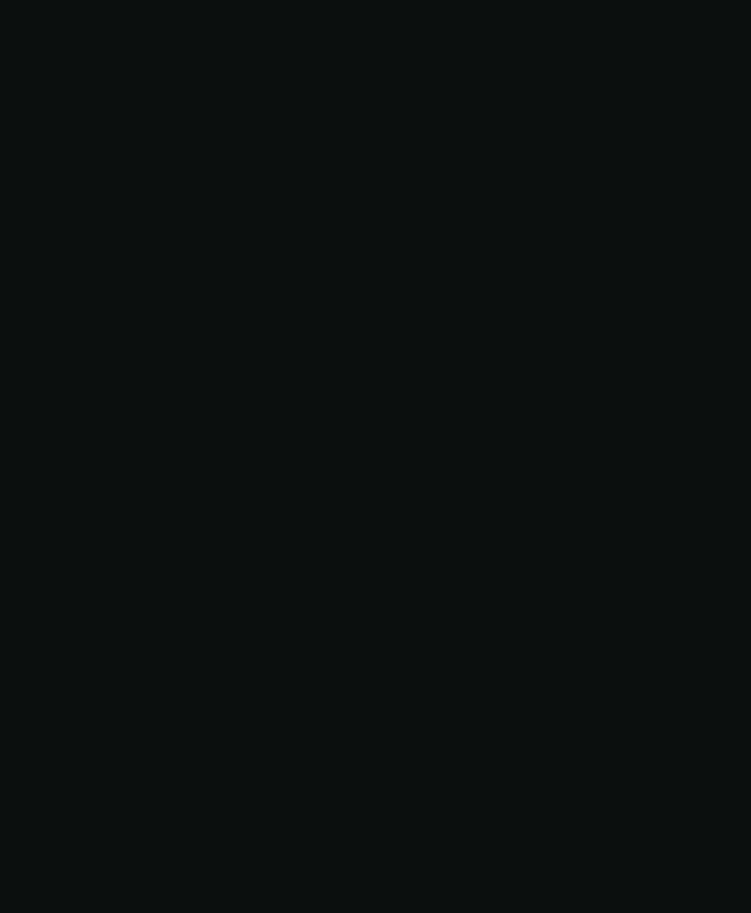
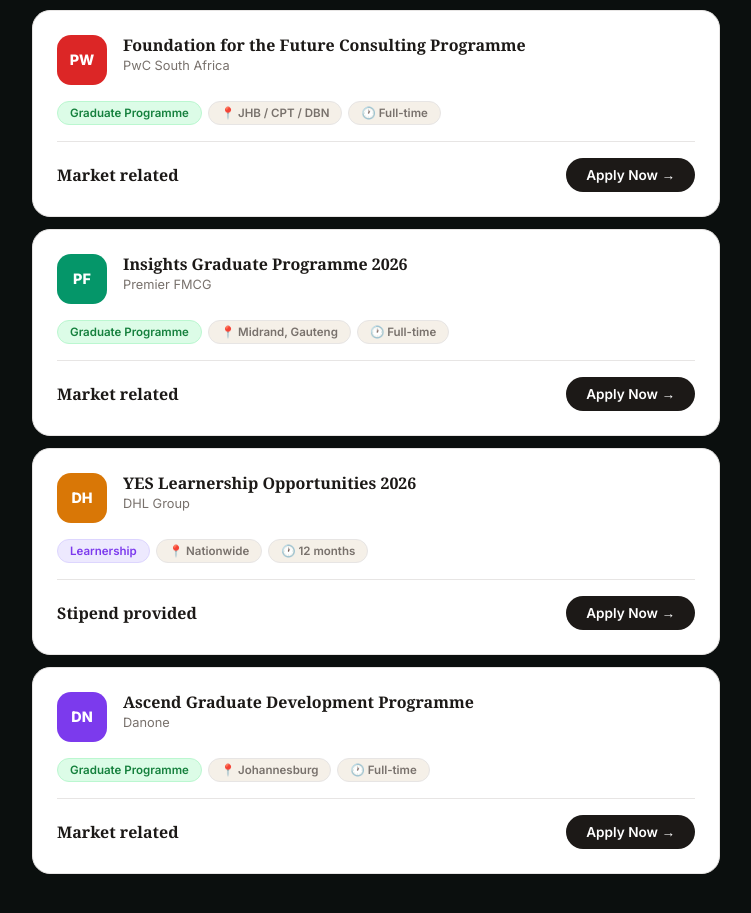
Before and after one commit to leramathibela/entryhire, a Next.js app: page / in a window 1280 px wide. Shown: the part 3217-4130 px from the top of the page, without its empty margins (98-849 px from the left). Before the commit the page ends 3056 px from the top, so only its background shows below. Built offline with nearby package versions, Linux system fonts and the light colour scheme.

Commit message:
Update Jobs.tsx

```diff
--- a/app/components/Jobs.tsx
+++ b/app/components/Jobs.tsx
@@ -117,6 +117,66 @@
     salary: 'Market related',
     color: '#7c3aed',
     initials: 'PK',
+    featured: false,
+  },
+  {
+    id: 11,
+    title: 'PSG Graduate Programme 2027',
+    company: 'PSG Financial Services',
+    location: 'Gauteng / Western Cape',
+    duration: 'Full-time',
+    type: 'Graduate Programme',
+    salary: 'Market related',
+    color: '#0369a1',
+    initials: 'PS',
+    featured: false,
+  },
+  {
+    id: 12,
+    title: 'Foundation for the Future Consulting Programme',
+    company: 'PwC South Africa',
+    location: 'JHB / CPT / DBN',
+    duration: 'Full-time',
+    type: 'Graduate Programme',
+    salary: 'Market related',
+    color: '#dc2626',
+    initials: 'PW',
+    featured: false,
+  },
+  {
+    id: 13,
+    title: 'Insights Graduate Programme 2026',
+    company: 'Premier FMCG',
+    location: 'Midrand, Gauteng',
+    duration: 'Full-time',
+    type: 'Graduate Programme',
+    salary: 'Market related',
+    color: '#059669',
+    initials: 'PF',
+    featured: false,
+  },
+  {
+    id: 14,
+    title: 'YES Learnership Opportunities 2026',
+    company: 'DHL Group',
+    location: 'Nationwide',
+    duration: '12 months',
+    type: 'Learnership',
+    salary: 'Stipend provided',
+    color: '#d97706',
+    initials: 'DH',
+    featured: false,
+  },
+  {
+    id: 15,
+    title: 'Ascend Graduate Development Programme',
+    company: 'Danone',
+    location: 'Johannesburg',
+    duration: 'Full-time',
+    type: 'Graduate Programme',
+    salary: 'Market related',
+    color: '#7c3aed',
+    initials: 'DN',
     featured: false,
   },
 ]
```
